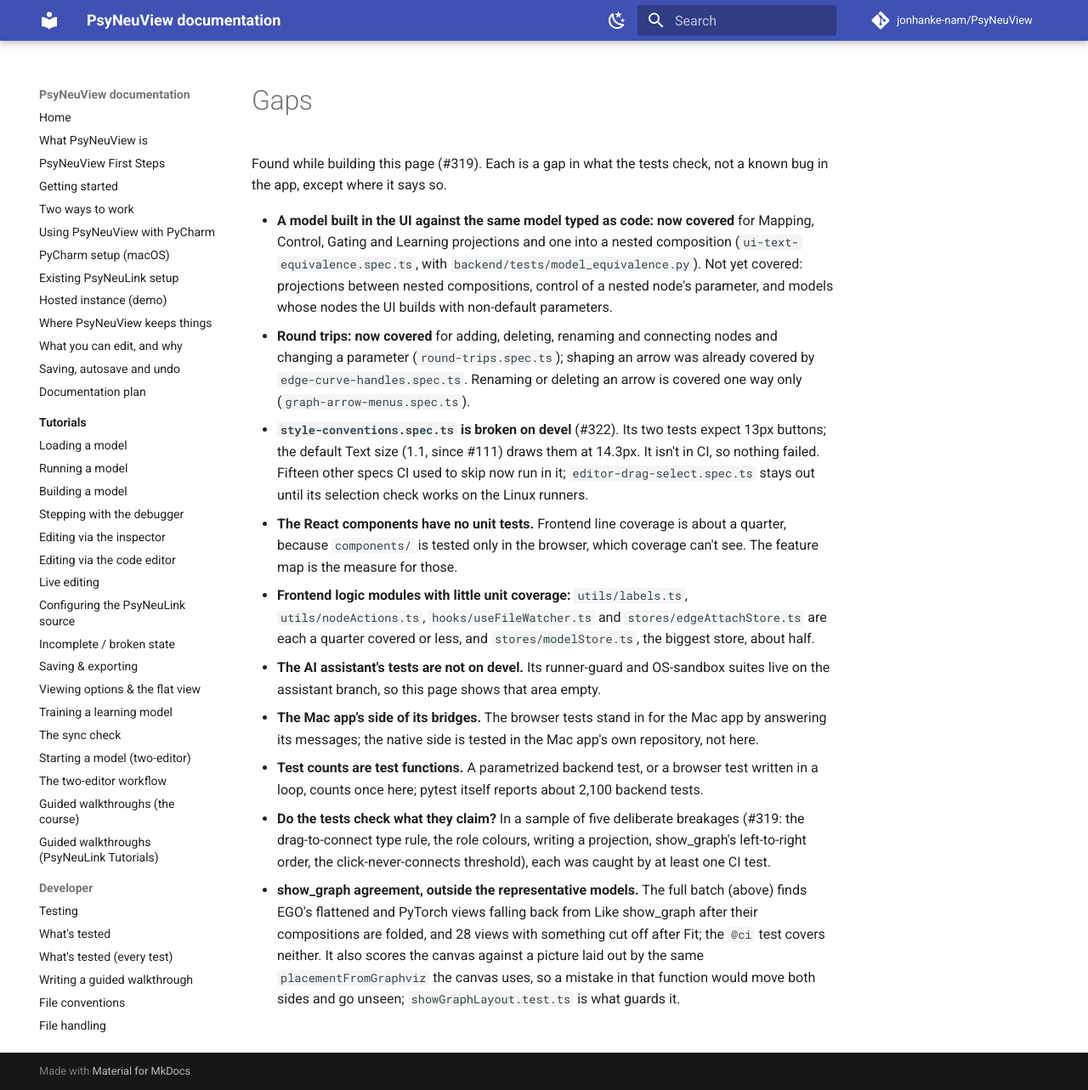
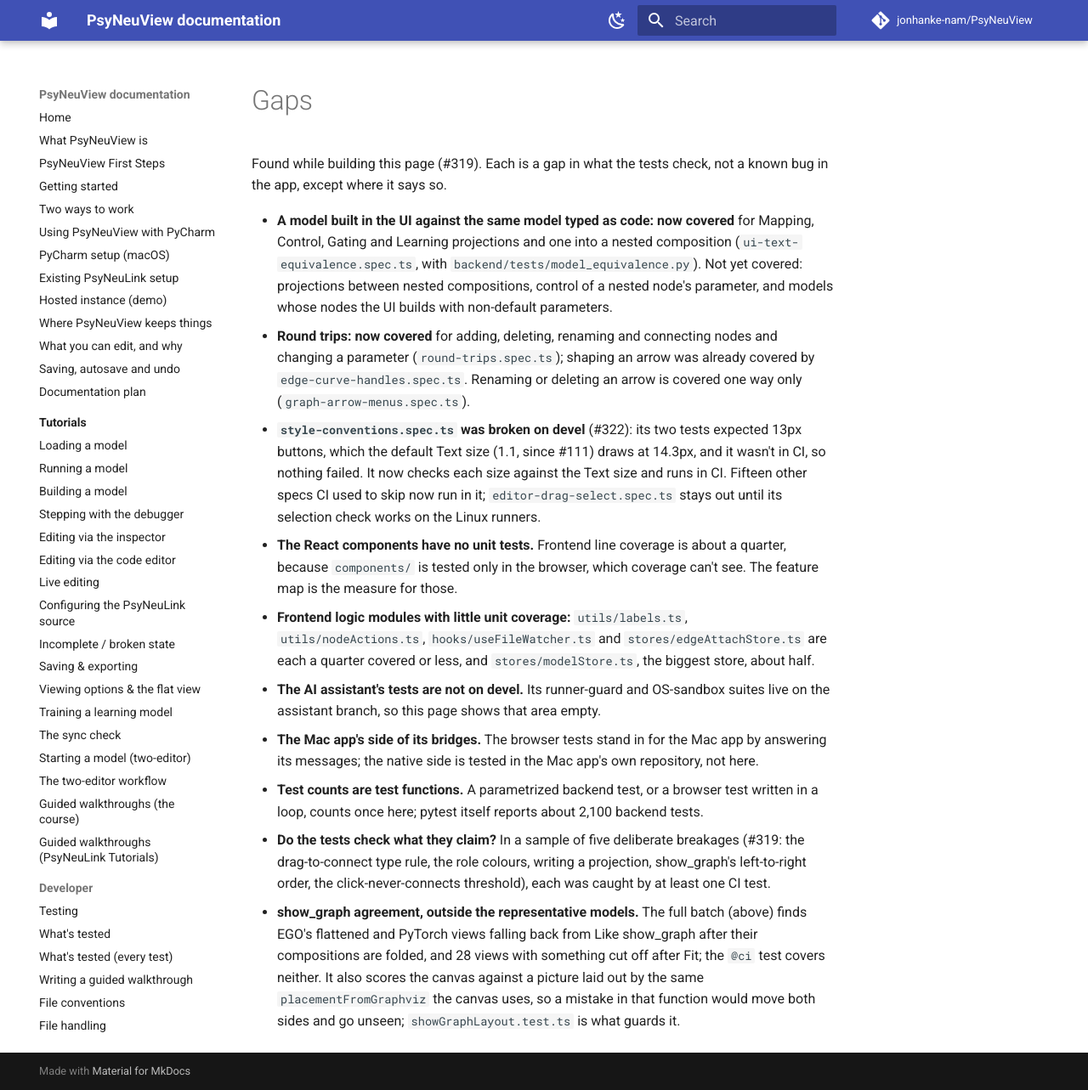
Before and after one commit to jonhanke-nam/PsyNeuView, an MkDocs documentation site: the page built from docs/testing-coverage/gaps.md, in a window 1280 px wide and 1283 px high. Shown: the whole window at 85% size. Built offline with MkDocs 1.6.1 and Material for MkDocs 9.7.7, drawn with Linux system fonts in a browser that asks for light colours; comment, search, counter and statistics services are not loaded.

Commit message:
Coverage gaps: style-conventions now checks against the Text size and runs in CI (#322)
Co-Authored-By: Claude Opus 5.5 <noreply@anthropic.com>

```diff
--- a/docs/testing-coverage/gaps.md
+++ b/docs/testing-coverage/gaps.md
@@ -2,7 +2,7 @@ Found while building this page (#319). Each is a gap in what the tests check, no
 
 - **A model built in the UI against the same model typed as code: now covered** for Mapping, Control, Gating and Learning projections and one into a nested composition (`ui-text-equivalence.spec.ts`, with `backend/tests/model_equivalence.py`). Not yet covered: projections between nested compositions, control of a nested node's parameter, and models whose nodes the UI builds with non-default parameters.
 - **Round trips: now covered** for adding, deleting, renaming and connecting nodes and changing a parameter (`round-trips.spec.ts`); shaping an arrow was already covered by `edge-curve-handles.spec.ts`. Renaming or deleting an arrow is covered one way only (`graph-arrow-menus.spec.ts`).
-- **`style-conventions.spec.ts` is broken on devel** (#322). Its two tests expect 13px buttons; the default Text size (1.1, since #111) draws them at 14.3px. It isn't in CI, so nothing failed. Fifteen other specs CI used to skip now run in it; `editor-drag-select.spec.ts` stays out until its selection check works on the Linux runners.
+- **`style-conventions.spec.ts` was broken on devel** (#322): its two tests expected 13px buttons, which the default Text size (1.1, since #111) draws at 14.3px, and it wasn't in CI, so nothing failed. It now checks each size against the Text size and runs in CI. Fifteen other specs CI used to skip now run in it; `editor-drag-select.spec.ts` stays out until its selection check works on the Linux runners.
 - **The React components have no unit tests.** Frontend line coverage is about a quarter, because `components/` is tested only in the browser, which coverage can't see. The feature map is the measure for those.
 - **Frontend logic modules with little unit coverage:** `utils/labels.ts`, `utils/nodeActions.ts`, `hooks/useFileWatcher.ts` and `stores/edgeAttachStore.ts` are each a quarter covered or less, and `stores/modelStore.ts`, the biggest store, about half.
 - **The AI assistant's tests are not on devel.** Its runner-guard and OS-sandbox suites live on the assistant branch, so this page shows that area empty.
```
Also changed, not shown: docs/testing-coverage.md (+1 -1 lines).
